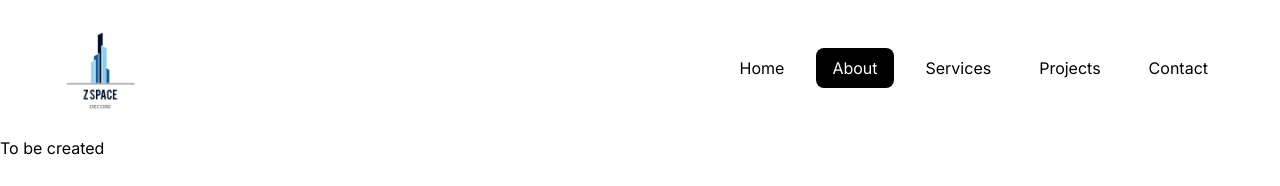
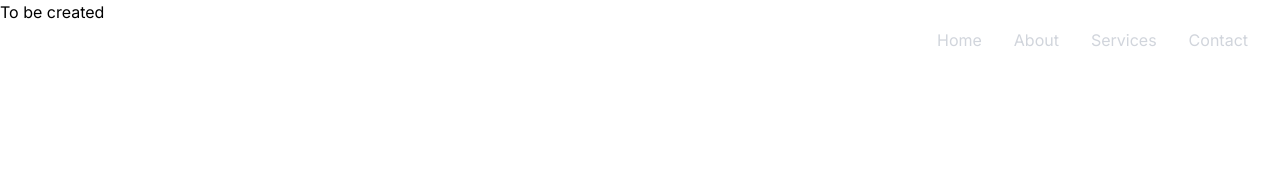
Before and after one commit to Ni5h4n/Interior-Design, a Next.js app: page /About in a window 1280 px wide. Shown: the top 186 px of the page. Built offline with nearby package versions, Linux system fonts and the light colour scheme.

Commit message:
Navbar fix

```diff
--- a/components/Navbar/page.js
+++ b/components/Navbar/page.js
@@ -1,10 +1,9 @@
 'use client'
 
-import { useEffect, useState } from 'react'
-import { usePathname } from 'next/navigation'
+import React, { useState, useEffect } from 'react'
+import Link from 'next/link'
 import { motion, AnimatePresence } from 'framer-motion'
 import Image from 'next/image'
-import Link from 'next/link'
 
 const navItems = [
   { title: 'Home', href: '/' },
@@ -64,136 +63,112 @@ const Curve = () => {
 }
 
 const Navbar = () => {
-  const pathname = usePathname()
-  const [active, setActive] = useState('/')
   const [isOpen, setIsOpen] = useState(false)
+  const [isScrolled, setIsScrolled] = useState(false)
 
   useEffect(() => {
-    const match = navItems.find(item => item.href === pathname)
-    if (match) setActive(pathname)
-  }, [pathname])
-
-  const handleClick = (href) => {
-    setActive(href)
-    setIsOpen(false)
+    const handleScroll = () => {
+      setIsScrolled(window.scrollY > 0)
     }
 
+    // Set initial scroll state
+    handleScroll()
+
+    window.addEventListener('scroll', handleScroll)
+    return () => window.removeEventListener('scroll', handleScroll)
+  }, [])
+
   return (
-    <>
-      {/* Fixed Hamburger Menu Button */}
-      <div className="fixed top-8 right-10 z-[200] md:hidden">
+    <nav className={`fixed top-0 left-0 right-0 z-50 transition-all duration-300 ${
+      isScrolled ? 'bg-black/80 backdrop-blur-md' : 'bg-transparent'
+    }`}>
+      <div className="max-w-7xl mx-auto px-4 sm:px-6 lg:px-8">
+        <div className="flex items-center justify-between h-20">
+          <Link href="/" className="flex items-center">
+            <span className="text-2xl font-bold text-white">ZSpace</span>
+          </Link>
+
+          {/* Desktop Navigation */}
+          <div className="hidden md:flex items-center space-x-8">
+            <Link href="/" className="text-gray-300 hover:text-white transition-colors">
+              Home
+            </Link>
+            <Link href="/about" className="text-gray-300 hover:text-white transition-colors">
+              About
+            </Link>
+            <Link href="/services" className="text-gray-300 hover:text-white transition-colors">
+              Services
+            </Link>
+            <Link href="/contact" className="text-gray-300 hover:text-white transition-colors">
+              Contact
+            </Link>
+          </div>
+
+          {/* Mobile Navigation Button */}
           <button
             onClick={() => setIsOpen(!isOpen)}
-          className="relative w-10 h-10 flex flex-col justify-center items-center bg-black rounded-lg"
+            className="md:hidden text-white focus:outline-none"
             aria-label="Toggle menu"
           >
-          <motion.span
-            animate={isOpen ? { rotate: 45, y: 6 } : { rotate: 0, y: 0 }}
-            className="w-6 h-0.5 bg-white origin-center"
-          />
-          <motion.span
-            animate={isOpen ? { opacity: 0 } : { opacity: 1 }}
-            className="w-6 h-0.5 bg-white my-1.5"
-          />
-          <motion.span
-            animate={isOpen ? { rotate: -45, y: -6 } : { rotate: 0, y: 0 }}
-            className="w-6 h-0.5 bg-white origin-center"
-          />
+            <div className="w-6 h-6 flex flex-col justify-center items-center">
+              <span className={`block w-6 h-0.5 bg-white transform transition-all duration-300 ${
+                isOpen ? 'rotate-45 translate-y-0.5' : '-translate-y-1'
+              }`}></span>
+              <span className={`block w-6 h-0.5 bg-white transition-all duration-300 ${
+                isOpen ? 'opacity-0' : 'opacity-100'
+              }`}></span>
+              <span className={`block w-6 h-0.5 bg-white transform transition-all duration-300 ${
+                isOpen ? '-rotate-45 -translate-y-0.5' : 'translate-y-1'
+              }`}></span>
+            </div>
           </button>
         </div>
-
-      {/* Main Navbar */}
-      <nav className='flex justify-between items-center w-full px-4 md:px-10 py-2 relative'>
-        {/* Logo */}
-        <div className="logo">
-          <Image src="/Zspace logo.jpg" alt="logo" width={120} height={80} />
       </div>
 
-        {/* Desktop Nav Links */}
-        <div className="hidden md:flex navlinks relative gap-4 rounded-full px-4 py-2">
-          {navItems.map((item) => (
+      {/* Mobile Navigation Menu */}
+      <AnimatePresence>
+        {isOpen && (
+          <motion.div
+            initial={{ opacity: 0, height: 0 }}
+            animate={{ opacity: 1, height: 'auto' }}
+            exit={{ opacity: 0, height: 0 }}
+            transition={{ duration: 0.3 }}
+            className="md:hidden bg-black/95 backdrop-blur-md"
+          >
+            <div className="px-4 pt-2 pb-4 space-y-2">
               <Link
-              href={item.href}
-              key={item.title}
-              onClick={() => handleClick(item.href)}
+                href="/"
+                className="block px-3 py-2 text-white hover:bg-gray-800 rounded-md transition-colors"
+                onClick={() => setIsOpen(false)}
               >
-              <div className="relative px-4 py-2 cursor-pointer group">
-                {active === item.href && (
-                  <motion.div
-                    layoutId="nav-active"
-                    className="absolute inset-0 bg-black rounded-lg z-0"
-                    transition={{ type: 'spring', stiffness: 300, damping: 30 }}
-                  />
-                )}
-                <span className={`relative z-10 ${item.href === active ? 'text-white' : 'text-black'} transition-colors duration-300`}>
-                  {item.title}
-                </span>
+                Home
+              </Link>
+              <Link
+                href="/about"
+                className="block px-3 py-2 text-white hover:bg-gray-800 rounded-md transition-colors"
+                onClick={() => setIsOpen(false)}
+              >
+                About
+              </Link>
+              <Link
+                href="/services"
+                className="block px-3 py-2 text-white hover:bg-gray-800 rounded-md transition-colors"
+                onClick={() => setIsOpen(false)}
+              >
+                Services
+              </Link>
+              <Link
+                href="/contact"
+                className="block px-3 py-2 text-white hover:bg-gray-800 rounded-md transition-colors"
+                onClick={() => setIsOpen(false)}
+              >
+                Contact
+              </Link>
             </div>
-            </Link>
-          ))}
-        </div>
-      </nav>
-
-      {/* Mobile Sidebar */}
-      <AnimatePresence mode="wait">
-        {isOpen && (
-          <>
-            {/* Backdrop */}
-            <motion.div
-              initial={{ opacity: 0 }}
-              animate={{ opacity: 1 }}
-              exit={{ opacity: 0 }}
-              onClick={() => setIsOpen(false)}
-              className="fixed inset-0 bg-black/50 z-40 md:hidden"
-            />
-
-            {/* Sidebar */}
-            <motion.div
-              variants={menuSlide}
-              initial="initial"
-              animate="enter"
-              exit="exit"
-              className="fixed top-0 right-0 h-full w-[280px] bg-black z-50 md:hidden rounded-l-[40px]"
-            >
-              <div className="flex flex-col h-full pt-20 px-10">
-                <div className="text-gray-400 text-xs uppercase border-b border-white pb-4 mb-10">
-                  Navigation
-                </div>
-                <div className="flex flex-col">
-                  {navItems.map((item, index) => (
-                    <motion.div
-                      key={item.title}
-                      custom={index}
-                      variants={slide}
-                      initial="initial"
-                      animate="enter"
-                      exit="exit"
-                    >
-                      <Link
-                        href={item.href}
-                        onClick={() => handleClick(item.href)}
-                      >
-                        <motion.div
-                          className="relative text-4xl font-light text-white hover:text-gray-300 transition-colors duration-300 py-4"
-                          whileHover={{ x: 10 }}
-                          transition={{ type: 'spring', stiffness: 400, damping: 25 }}
-                        >
-                          {item.title}
           </motion.div>
-                      </Link>
-                      {index < navItems.length - 1 && (
-                        <div className="h-px bg-white w-full" />
-                      )}
-                    </motion.div>
-                  ))}
-                </div>
-              </div>
-              <Curve />
-            </motion.div>
-          </>
         )}
       </AnimatePresence>
-    </>
+    </nav>
   )
 }
 
```
Lines whose indentation alone changed are shown as unchanged.
